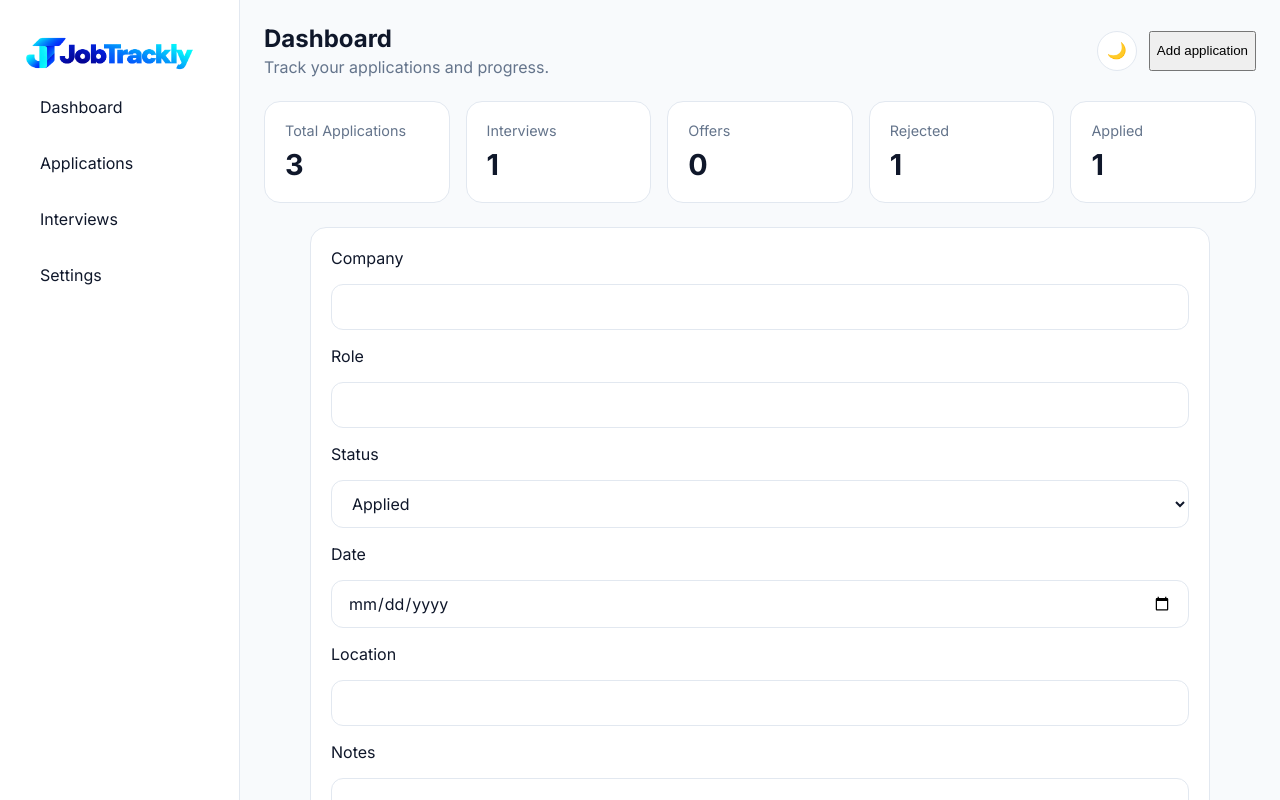
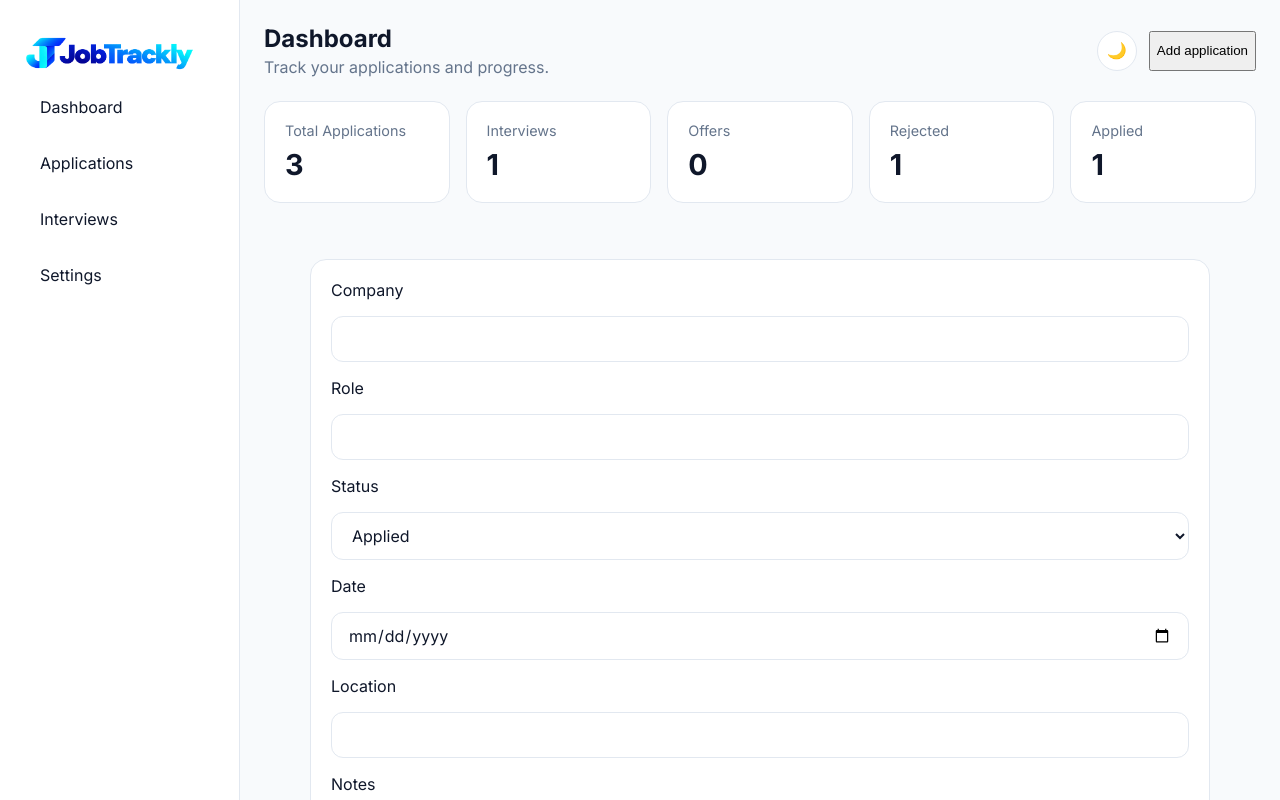
Before and after one commit to amielitoss/Job-Tracker-Project, a React (Vite) app in the folder job-tracker/: page / in a window 1280 px wide. Shown: the top 800 px of the page. Built offline with nearby package versions, Linux system fonts and the light colour scheme.

Commit message:
Fixed some css problems (spacing)

```diff
--- a/job-tracker/src/App.css
+++ b/job-tracker/src/App.css
@@ -36,7 +36,6 @@ body,
   min-height: 100vh;
   padding: 1.5rem;
   background: var(--surface);
-  border-right: 1px solid var(--border);
 }
 
 .sidebar h1 {
@@ -248,7 +247,7 @@ body,
 }
 
 .applications-section {
-  padding: 0 1.5rem 1.5rem;
+   margin: 2rem 1.5rem 0;
 }
 
 .application-card-actions {
@@ -378,6 +377,7 @@ body,
   min-height: 100vh;
   display: grid;
   position: relative;
+  align-items: stretch;
   grid-template-columns: 240px minmax(0, 1fr);
   background: var(--bg);
 }
@@ -404,7 +404,9 @@ body,
 }
 
 .sidebar-wrapper {
-  min-height: 100vh;
+  min-height: 100%;
+  background: var(--surface);
+  border-right: 1px solid var(--border);
 }
 
 .menu-overlay {
@@ -412,10 +414,6 @@ body,
   inset: 0;
   background: rgb(0 0 0 / 40%);
   z-index: 999;
-}
-
-.sidebar-wrapper {
-  z-index: 1000;
 }
 
 /* responsive styles for smaller screens */
@@ -426,7 +424,6 @@ body,
 }
 
 @media (max-width: 700px) {
-
   .sidebar {
     min-height: auto;
     border-right: none;
@@ -444,7 +441,7 @@ body,
   }
 
   .applications-section {
-    padding: 0 1rem 1rem;
+     margin: 2rem 1.5rem 0;
   }
 
   .applications-header {
@@ -480,7 +477,7 @@ body,
     top: 0;
     left: 0;
     width: 100%;
-    height: auto;
+    min-height: auto;
     z-index: 1000;
     transform: translateY(-100%);
     transition: transform 0.25s ease;
@@ -491,6 +488,6 @@ body,
   }
 
   .app-content {
-     padding-top: 4.5rem;
+    padding-top: 4.5rem;
   }
 }
--- a/job-tracker/src/pages/Dashboard.jsx
+++ b/job-tracker/src/pages/Dashboard.jsx
@@ -81,8 +81,6 @@ function Dashboard({
             editApplication={editApplication}
             onCancelEdit={cancelEdit}
           />
-        </div>
-
         <h2>Recent Applications</h2>
         {recentApplications.map((application) => {
           return (
@@ -92,6 +90,7 @@ function Dashboard({
         <Link className="view-all-link" to="/applications">
           View all applications
         </Link>
+        </div>
       </div>
     </div>
   );
```
